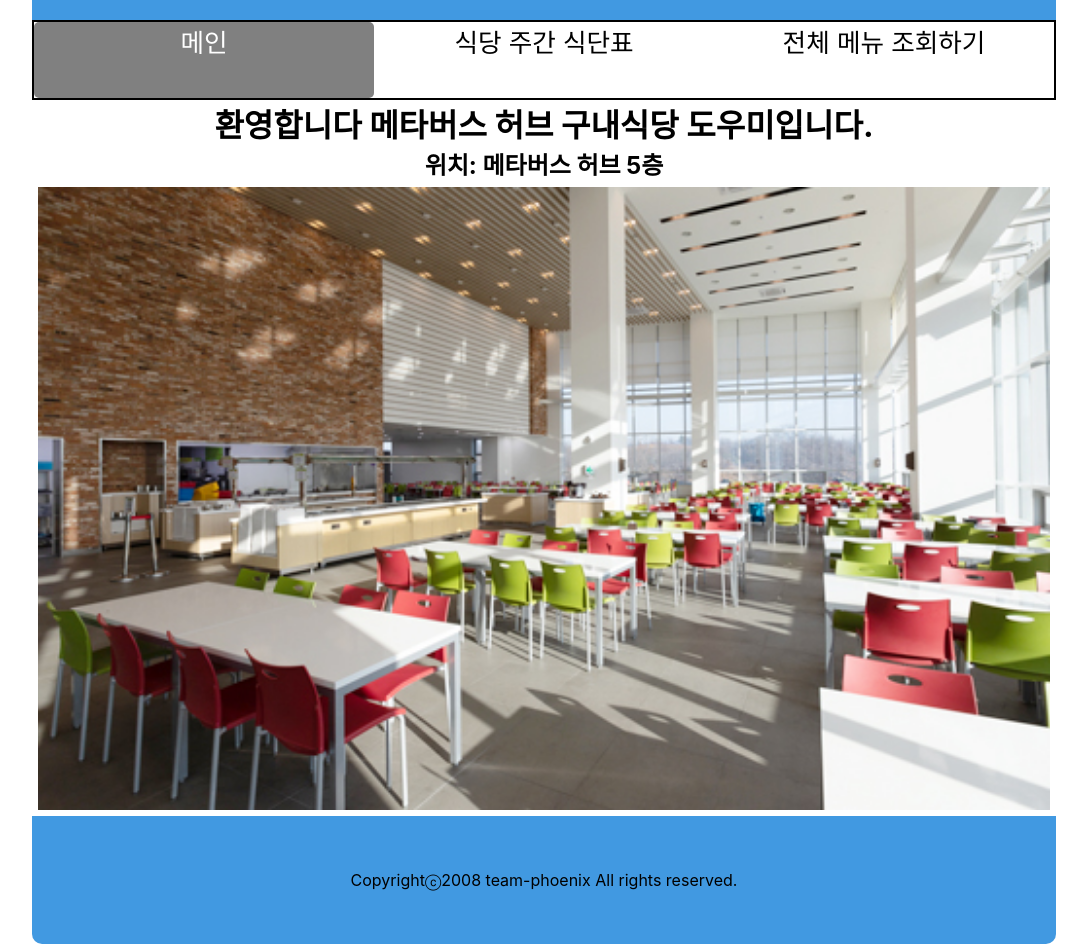
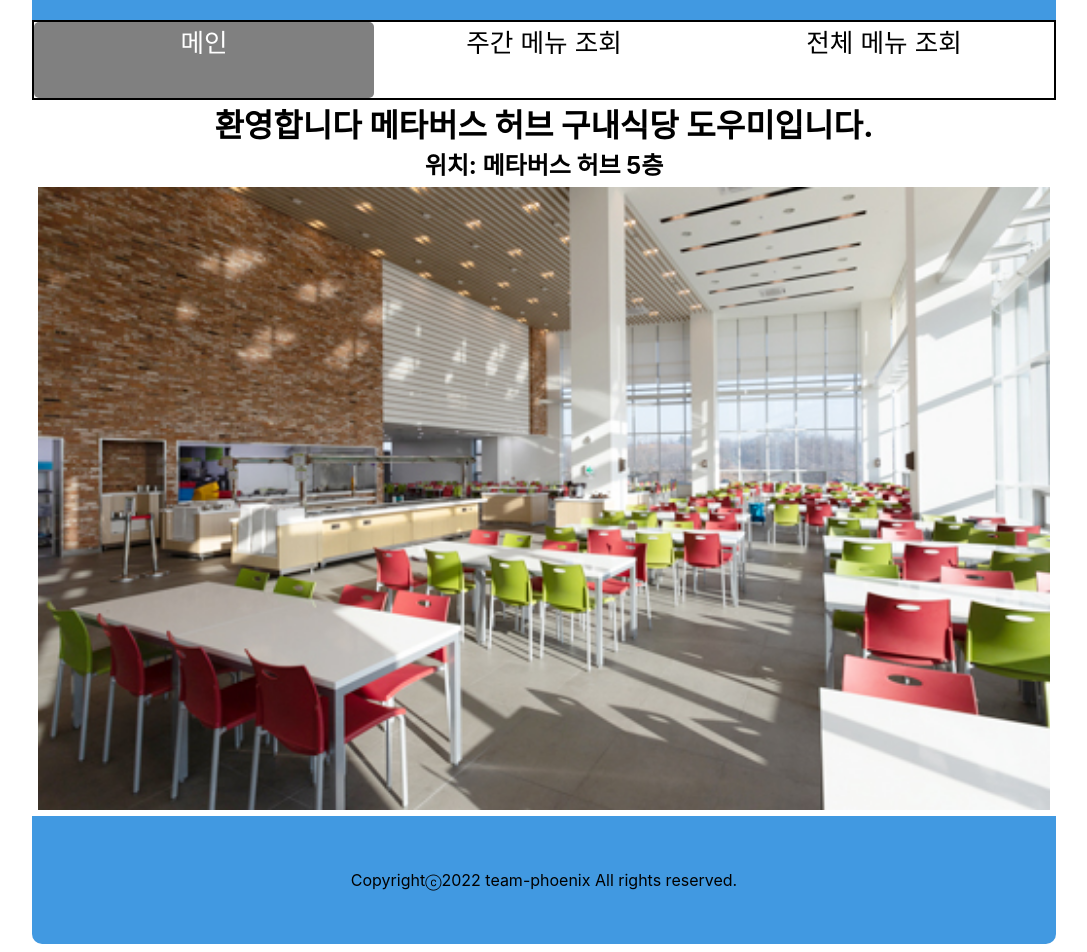
Before and after one commit to codeyaki/mtvs_cafeteria, a React (Create React App) app in the folder client/: page / in a window 1280 px wide. Shown: the part 116-1068 px from the top of the page, without its empty margins (96-1183 px from the left). Built offline with nearby package versions, Linux system fonts and the light colour scheme.

Commit message:
마무리

```diff
--- a/client/src/components/commons/Footer.js
+++ b/client/src/components/commons/Footer.js
@@ -2,7 +2,7 @@
 function Footer(){
     return (
         <footer>
-            <p align="center">Copyrightⓒ2008 team-phoenix All rights reserved.</p>
+            <p align="center">Copyrightⓒ2022 team-phoenix All rights reserved.</p>
         </footer>
 
     );
--- a/client/src/components/commons/Navbar.js
+++ b/client/src/components/commons/Navbar.js
@@ -10,8 +10,8 @@ function Navbar(){
     return (
         <nav>
             <NavLink align='center' className="navATag" to="/" style={ ({ isActive }) => isActive? activeStyle: undefined }>메인</NavLink>
-            <NavLink align='center' className="navATag" to="/weekplans" style={ ({ isActive }) => isActive? activeStyle: undefined }>식당 주간 식단표</NavLink>
-            <NavLink align='center' className="navATag" to="/menus" style={ ({ isActive }) => isActive? activeStyle: undefined }>전체 메뉴 조회하기</NavLink>
+            <NavLink align='center' className="navATag" to="/weekplans" style={ ({ isActive }) => isActive? activeStyle: undefined }>주간 메뉴 조회</NavLink>
+            <NavLink align='center' className="navATag" to="/menus" style={ ({ isActive }) => isActive? activeStyle: undefined }>전체 메뉴 조회</NavLink>
         </nav>
     );
 }
```
